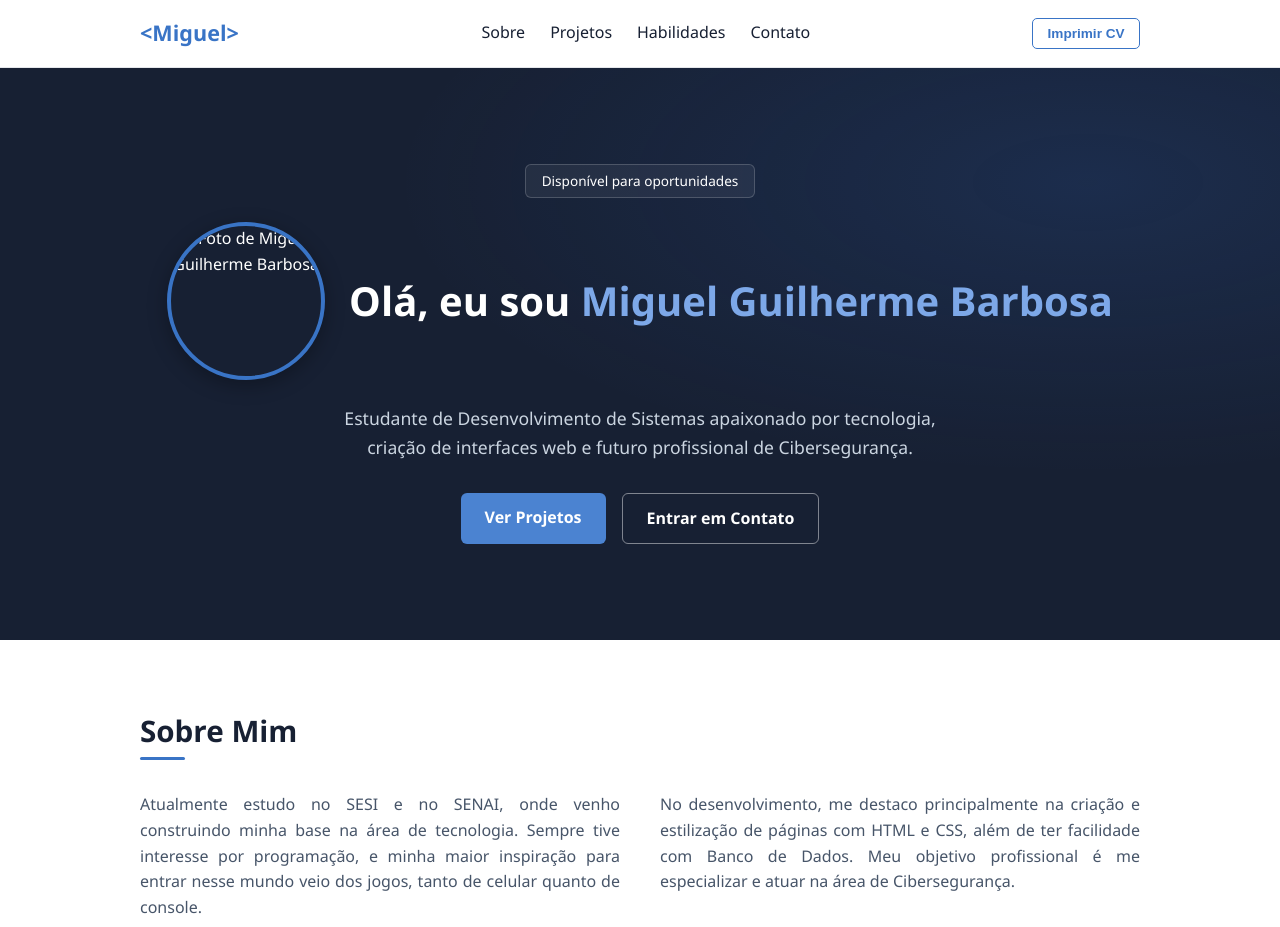
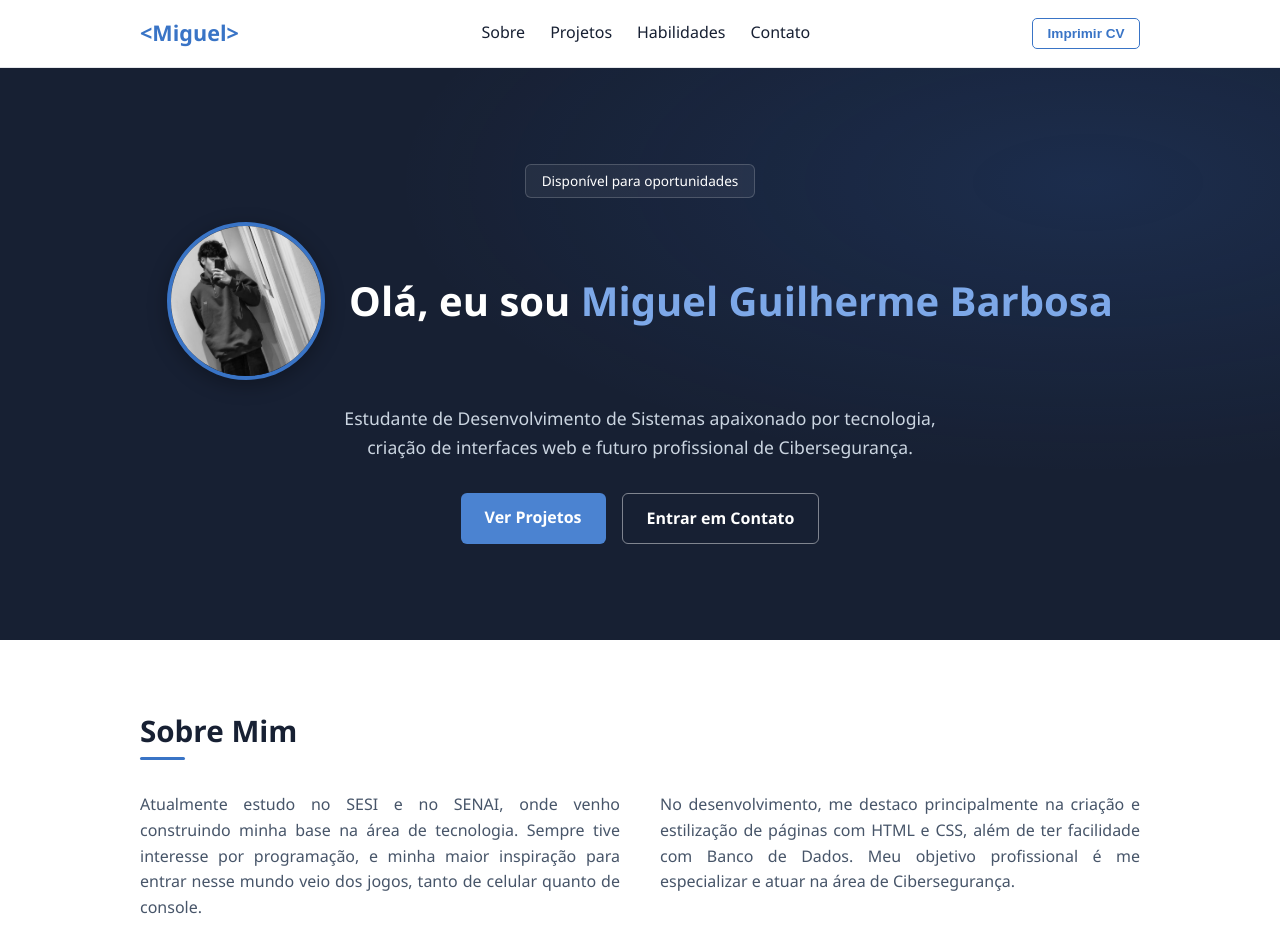
Before and after one commit to Llllggcctrc/Lima_projetoFinal, a plain HTML site: page index.html in a window 1280 px wide. Shown: the top 927 px of the page. Drawn offline with Linux system fonts and the light colour scheme; the site is published under a folder, as on GitHub Pages, so addresses that start at the root find nothing; a web font is replaced by a local one.

Commit message:
atualização de pastas e correção da imagem de perfil

```diff
--- a/portfolio-pessoal/index.html
+++ b/index.html
@@ -33,7 +33,7 @@
         <div class="hero-identidade">
 
         <div class="moldura-perfil">
-            <img src="/portfolio-pessoal/images/imagem.jpeg"
+            <img src="images/imagem.jpeg"
             alt="Foto de Miguel Guilherme Barbosa"
                  class="foto-perfil">
         </div>
```
Also changed, not shown: css/style.css (renamed from portfolio-pessoal/css/style.css), images/imagem.jpeg (renamed from portfolio-pessoal/images/imagem.jpeg).
